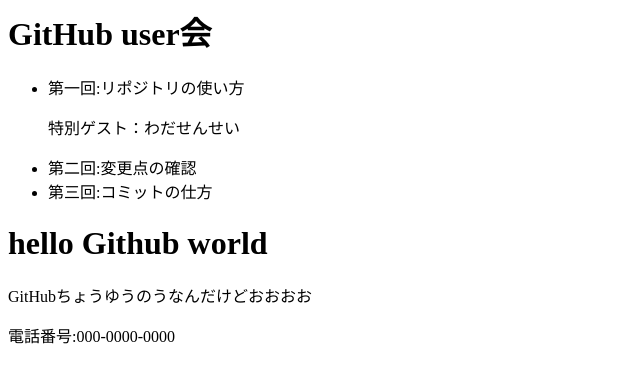
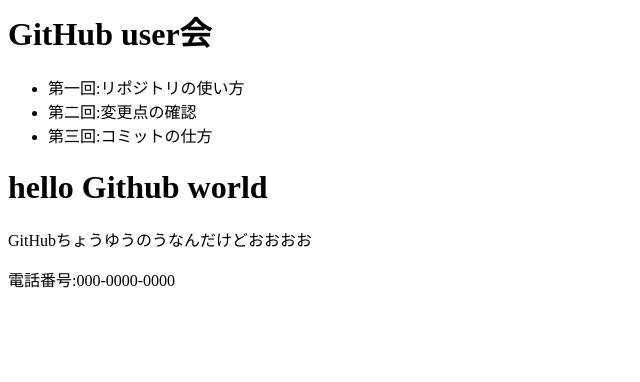
Before and after one commit to Watanabekento/Watanabekento.github.io, a plain HTML site: page index.html in a window 1280 px wide. Shown: the whole page, without its empty margins (0-640 px from the left). Drawn offline with Linux system fonts and the light colour scheme.

Commit message:
wadasennsei

```diff
--- a/index.html
+++ b/index.html
@@ -1,7 +1,6 @@
 <h1>GitHub user会</h1>
 <ul>
   <li>第一回:リポジトリの使い方</li>
-    <p>特別ゲスト：わだせんせい</p>
   <li>第二回:変更点の確認</li>
   <li>第三回:コミットの仕方</li>
 </ul>
```
